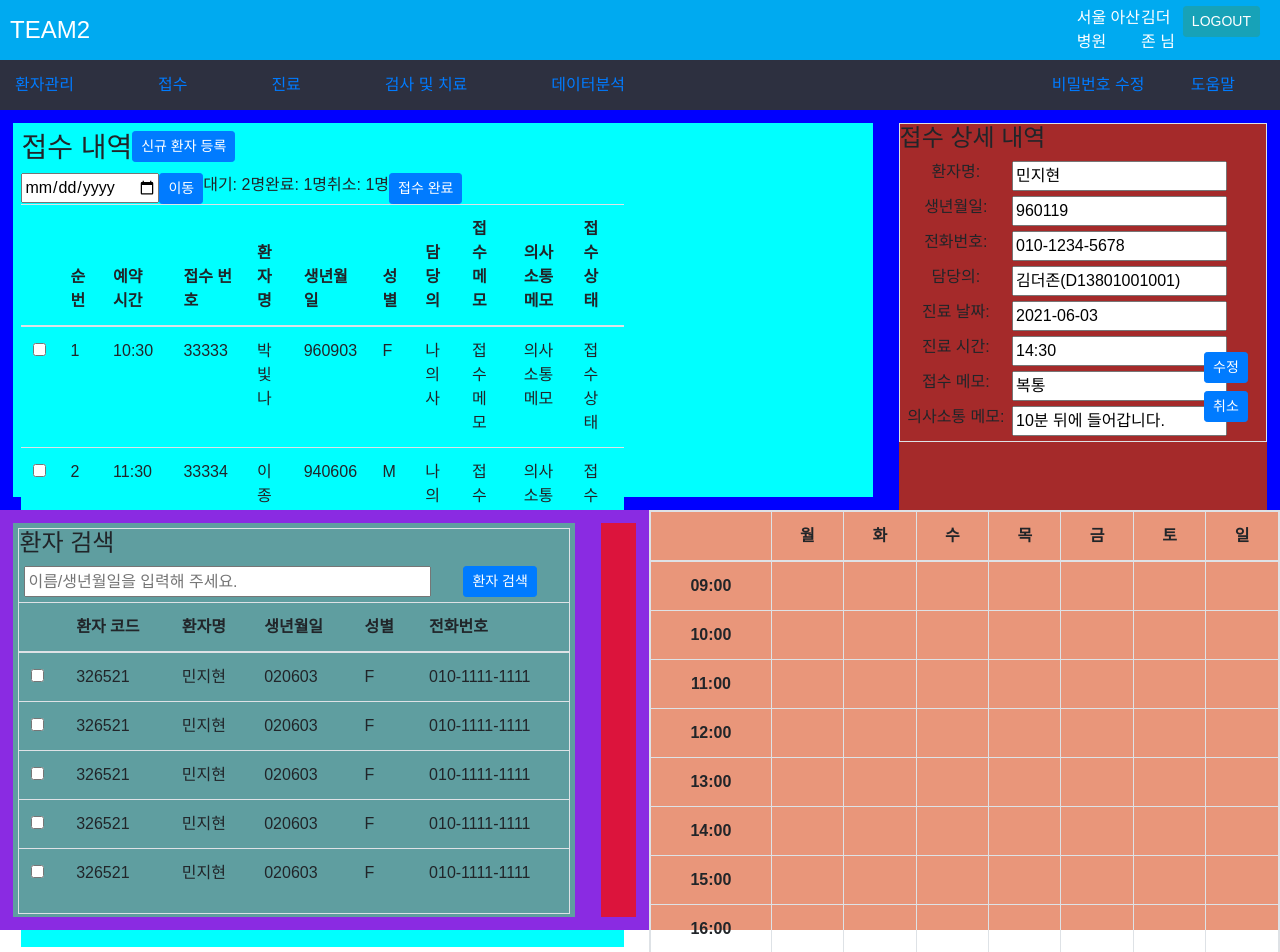
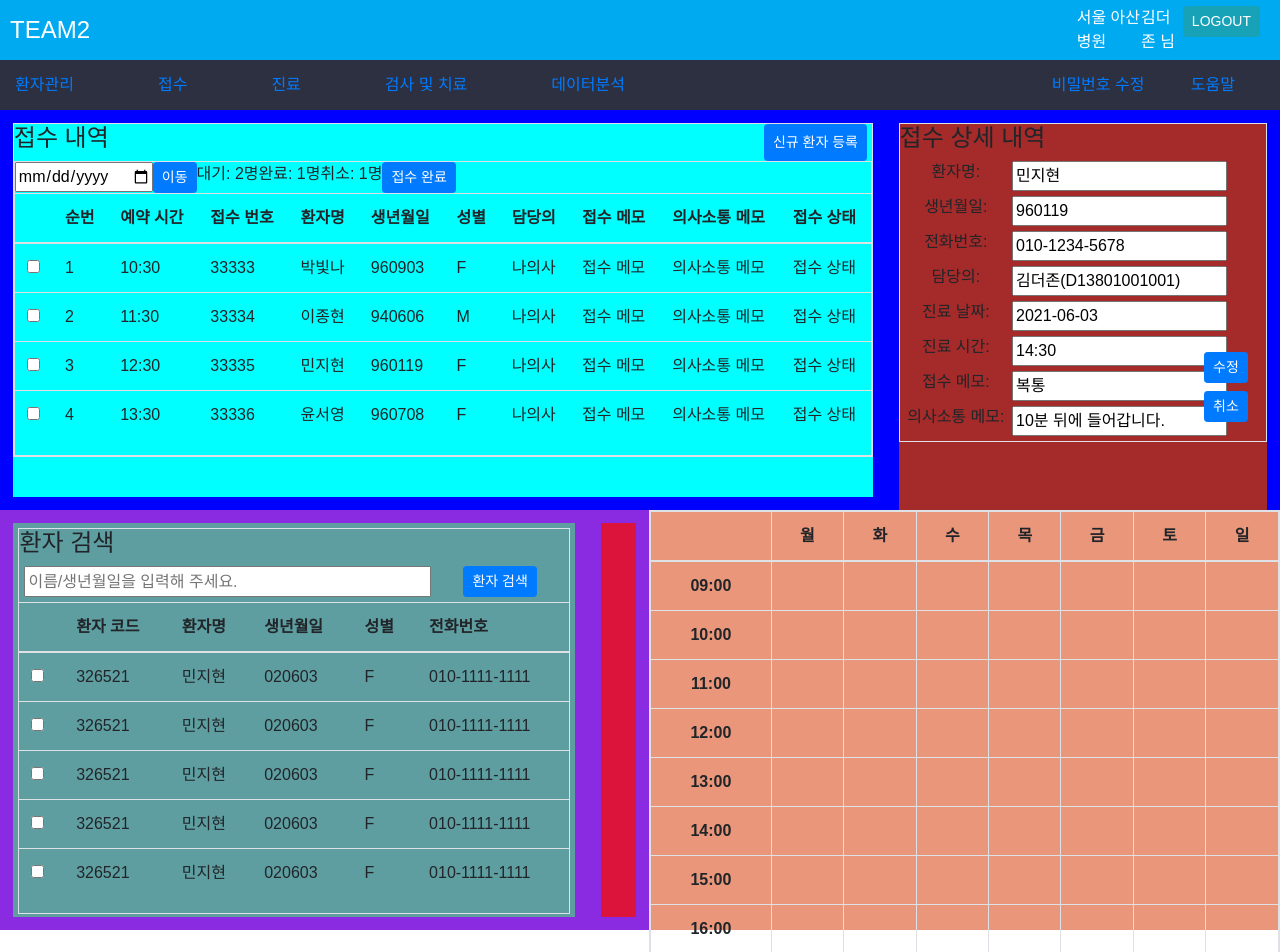
Before and after one commit to JongHyun94/Final_Team2_FrontEnd, a React (Create React App) app: page /Register in a window 1280 px wide. Shown: the top 952 px of the page. Built offline with nearby package versions, Linux system fonts and the light colour scheme.

Commit message:
[update] 접수리스트 화면구성

```diff
--- a/src/views/Register/RegisterList.js
+++ b/src/views/Register/RegisterList.js
@@ -1,18 +1,29 @@
 import "./Register.css";
+import { AutoSizer, List } from "react-virtualized";
 function RegisterList(props) {
+
+  // const rowRenderer = ({index, key, style}) => {
+  //   return (
+  //     <div key={key} style={style}>
+  //       <BoardListItem board={boards[index]}
+  //                      changeBoard={changeBoard}
+  //                      removeBoard={removeBoard}/>
+  //     </div>
+  //   );
+  // };
   return (
-    <div className="RegisterList">
+    <div className="border">
       {/* 상단 메뉴 이름 + 버튼 */}
       <div className="RegisterList_header">
-        <div>
-          <h3>접수 내역</h3>
+        <div className="RegisterList_header_content">
+          <h4>접수 내역</h4>
         </div>
-        <div>
+        <div className="RegisterList_header_button">
           <button className="btn btn-primary btn-sm">신규 환자 등록</button>
         </div>
       </div>
       {/* 하단 내용 */}
-      <div className="RegisterList_content">
+      <div className="RegisterList_content border">
         {/* 달력 , 상태 , 완료 버튼 */}
         <div className="RegisterList_content_1">
           <div className="RegisterList_content_1_1">
@@ -57,6 +68,20 @@ function RegisterList(props) {
               </tr>
             </thead>
             <tbody>
+              {/* <AutoSizer disableHeight>
+                {({ width, height }) => {
+                  return (
+                    <List width={width} height={300}
+                      list={boards}
+                      rowCount={boards.length}
+                      rowHeight={40}
+                      rowRenderer={rowRenderer}
+                      overscanRowCount={5}
+                    // style={{outline:"none"}}
+                    />
+                  );
+                }}
+              </AutoSizer> */}
               <tr>
                 <td><input type="checkbox"/></td>
                 <td>1</td>
@@ -71,7 +96,7 @@ function RegisterList(props) {
                 <td>접수 상태</td>
               </tr>
               <tr>
-                <td><input type="checkbox"/></td>
+                <td><input type="checkbox" /></td>
                 <td>2</td>
                 <td>11:30</td>
                 <td>33334</td>
@@ -84,7 +109,7 @@ function RegisterList(props) {
                 <td>접수 상태</td>
               </tr>
               <tr>
-                <td><input type="checkbox"/></td>
+                <td><input type="checkbox" /></td>
                 <td>3</td>
                 <td>12:30</td>
                 <td>33335</td>
@@ -97,7 +122,7 @@ function RegisterList(props) {
                 <td>접수 상태</td>
               </tr>
               <tr>
-                <td><input type="checkbox"/></td>
+                <td><input type="checkbox" /></td>
                 <td>4</td>
                 <td>13:30</td>
                 <td>33336</td>
@@ -105,19 +130,6 @@ function RegisterList(props) {
                 <td>960708</td>
                 <td>F</td>
                 <td>나의사</td>
-                <td>접수 메모</td>
-                <td>의사소통 메모</td>
-                <td>접수 상태</td>
-              </tr>
-              <tr>
-                <td><input type="checkbox"/></td>
-                <td>5</td>
-                <td>14:30</td>
-                <td>33337</td>
-                <td>박빛나</td>
-                <td>생년월일</td>
-                <td>성별</td>
-                <td>담당의</td>
                 <td>접수 메모</td>
                 <td>의사소통 메모</td>
                 <td>접수 상태</td>
```
